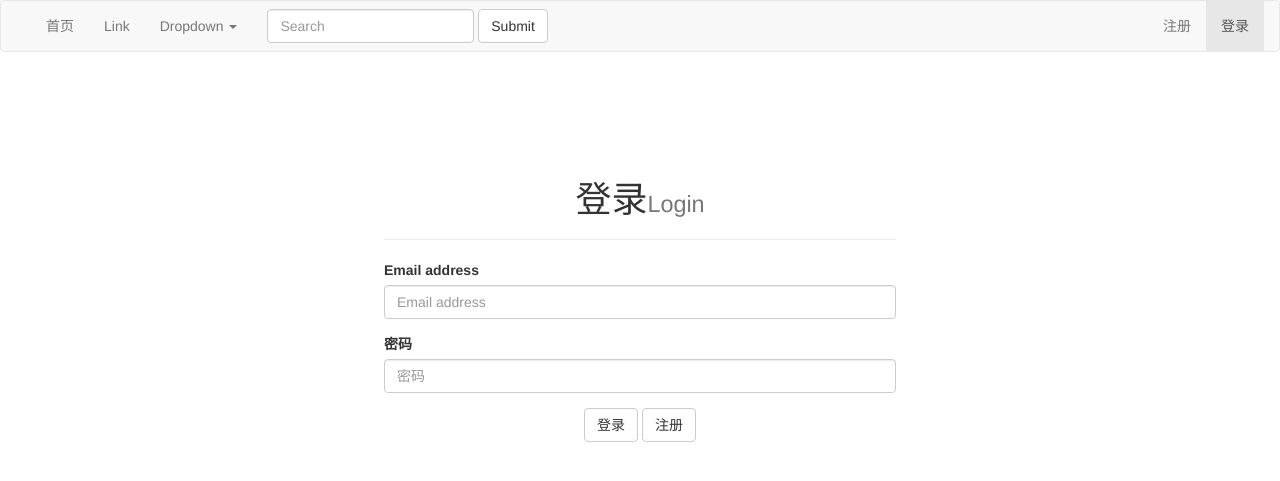
After one commit to qiguanjie/OnlineForumPlatform, a Flask app: page /login in a window 1280 px wide. The commit adds this page. Shown: the top 481 px of the page. Run offline with Flask 2, Linux system fonts and the light colour scheme; some libraries are stand-ins or nearby versions.

Commit message:
实现登录、登录状态保持、注销、主页等，同时优化导航栏

```diff
--- a/app.py
+++ b/app.py
@@ -9,8 +9,28 @@ app = Flask(__name__)
 # 从对象中导入config
 app.config.from_object(config)
 
+# 登录状态保持
+@app.context_processor
+def login_status():
+    # 从session中获取email
+    email = session.get('email')
+    # 如果有email信息，则证明已经登录了，我们从数据库中获取登陆者的昵称和用户类型，来返回到全局
+    if email:
+        try:
+            cur = db.cursor()
+            sql = "select nickname,type from UserInformation where email = '%s'" % email
+            db.ping(reconnect=True)
+            cur.execute(sql)
+            result = cur.fetchone()
+            if result:
+                return {'email':email,'nickname':result[0] ,'user_type':result[1]}
+        except Exception as e:
+            raise e
+    # 如果email信息不存在，则未登录，返回空
+    return {}
 
 
+# 主页
 @app.route('/')
 def index():
     return render_template('index.html')
@@ -54,5 +74,41 @@ def register():
         except Exception as e:
             raise e
 
+# 登录页面
+@app.route('/login',methods=['GET','POST'])
+def login():
+    if request.method == 'GET':
+        return render_template('login.html')
+    if request.method == 'POST':
+        email = request.form.get('email')
+        password = request.form.get('password')
+        if not all([email,password]):
+            flash("请将信息填写完整！")
+            return render_template('login.html')
+        try:
+            cur = db.cursor()
+            sql = "select password from UserInformation where email = '%s'" % email
+            db.ping(reconnect=True)
+            cur.execute(sql)
+            result = cur.fetchone()
+            if result is None:
+                flash("该用户不存在")
+                return render_template('login.html')
+            if check_password_hash(result[0],password):
+                session['email'] = email
+                session.permanent = True
+                return redirect(url_for('index'))
+            else:
+                flash("密码错误！")
+                return render_template('login.html')
+        except Exception as e:
+            raise e
+# 用户注销
+@app.route('/logout')
+def logout():
+    session.clear()
+    return redirect(url_for(('index')))
+
+
 if __name__ == '__main__':
     app.run()
--- /dev/null
+++ b/static/css/base.css
@@ -0,0 +1,3 @@
+.navigation_bar{
+    height: 52px;
+}
--- /dev/null
+++ b/static/css/login.css
@@ -0,0 +1,12 @@
+#page_header{
+    text-align: center;
+}
+
+.login_content{
+    /*调整边距，调到相对中间的位置*/
+    margin:10% 30%;
+}
+
+#login_butt{
+    text-align: center;
+}
--- a/templates/base.html
+++ b/templates/base.html
@@ -10,6 +10,7 @@
     {% block css %}
 {#    其他页面引用样式或者js的地方#}
     {% endblock %}
+    <link rel="stylesheet" href="/static/css/base.css">
     <script src="https://cdn.bootcss.com/jquery/3.4.1/jquery.js"></script>
     <script src="https://cdn.bootcss.com/twitter-bootstrap/3.4.0/js/bootstrap.min.js"></script>
     <link href="https://cdn.bootcss.com/twitter-bootstrap/3.4.0/css/bootstrap.min.css" rel="stylesheet">
@@ -44,24 +45,28 @@
                 <button type="submit" class="btn btn-default">Submit</button>
               </form>
               <ul class="nav navbar-nav navbar-right">
-                <li class="{% block register_class %}{% endblock %}"><a href="{{ url_for('register') }}">注册</a></li>
-                <li><a href="#">登录</a></li>
-{#                <li class="dropdown">#}
-{#                  <a href="#" class="dropdown-toggle" data-toggle="dropdown" role="button" aria-haspopup="true" aria-expanded="false">Dropdown <span class="caret"></span></a>#}
-{#                  <ul class="dropdown-menu">#}
-{#                    <li><a href="#">Action</a></li>#}
-{#                    <li><a href="#">Another action</a></li>#}
-{#                    <li><a href="#">Something else here</a></li>#}
-{#                    <li role="separator" class="divider"></li>#}
-{#                    <li><a href="#">Separated link</a></li>#}
-{#                  </ul>#}
-{#                </li>#}
+                {% if email %}
+                    <li class=""><a href="{{ url_for('register') }}">注销</a></li>
+                    <li class="dropdown">
+                      <a href="#" class="dropdown-toggle" data-toggle="dropdown" role="button" aria-haspopup="true" aria-expanded="false">{{ nickname }} <span class="caret"></span></a>
+                      <ul class="dropdown-menu">
+                        <li><a href="#">Action</a></li>
+                        <li><a href="#">Another action</a></li>
+                        <li><a href="#">Something else here</a></li>
+                        <li role="separator" class="divider"></li>
+                        <li><a href="#">Separated link</a></li>
+                      </ul>
+                    </li>
+                {% else %}
+                    <li class="{% block register_class %}{% endblock %}"><a href="{{ url_for('register') }}">注册</a></li>
+                    <li class="{% block login_class %} {% endblock %}"><a href="{{ url_for('login') }}">登录</a></li>
+                {% endif %}
               </ul>
             </div><!-- /.navbar-collapse -->
           </div><!-- /.container-fluid -->
         </nav>
     </div>
-    <div>
+    <div class="content" style="padding: 0;margin: 0;">
         {% block content %}
 {#        其他页面重写页面内容的地方#}
         {% endblock %}
--- /dev/null
+++ b/templates/login.html
@@ -0,0 +1,42 @@
+{% extends 'base.html' %}
+
+{% block title %}
+登录
+{% endblock %}
+
+{% block css %}
+<link rel="stylesheet" href="/static/css/login.css">
+{% endblock %}
+
+{% block content %}
+<div class="login_content">
+    <div class="page-header" id="page_header">
+      <h1>登录<small>Login</small></h1>
+    </div>
+    <div id="login_form">
+        <form method="post">
+            <span style=" font-size:20px;color: red" >
+                {% for item in get_flashed_messages() %}
+                {{ item }}
+                {% endfor %}
+            </span>
+          <div class="form-group">
+            <label for="exampleInputEmail1">Email address</label>
+            <input type="email" class="form-control" name="email" id="exampleInputEmail1" placeholder="Email address">
+          </div>
+          <div class="form-group">
+            <label for="exampleInputPassword1">密码</label>
+            <input type="password" class="form-control" name="password" id="exampleInputPassword1" placeholder="密码">
+          </div>
+          <div id="login_butt">
+              <button type="submit" class="btn btn-default">登录</button>
+              <button type="button" class="btn btn-default" onclick="location.href='{{ url_for('register') }}'">注册</button>
+          </div>
+        </form>
+    </div>
+</div>
+{% endblock %}
+
+{% block login_class %}
+active
+{% endblock %}
```
Also changed, not shown: static/css/index.css (added, +18 -0 lines), templates/index.html (+6 -2 lines), static/img/index.jpeg (added).
